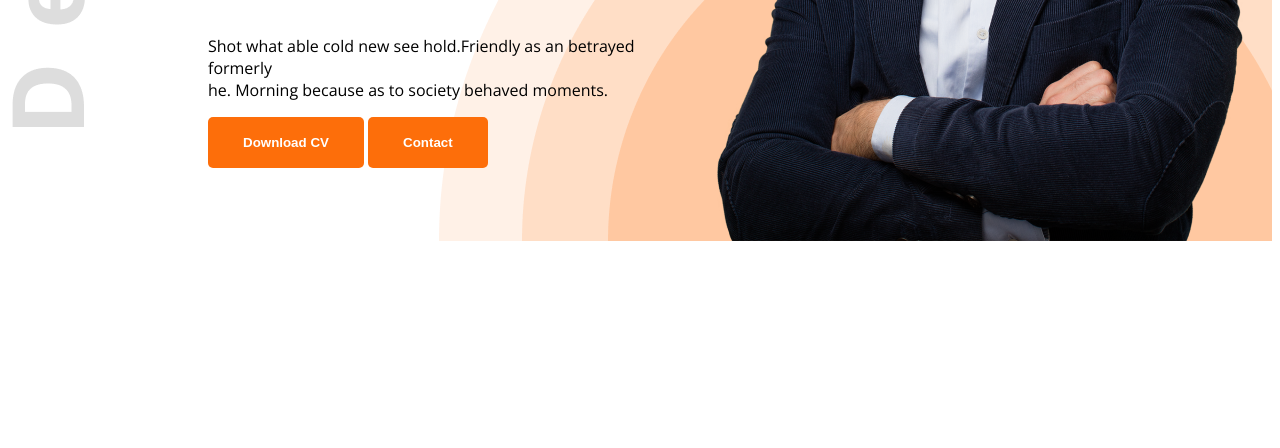
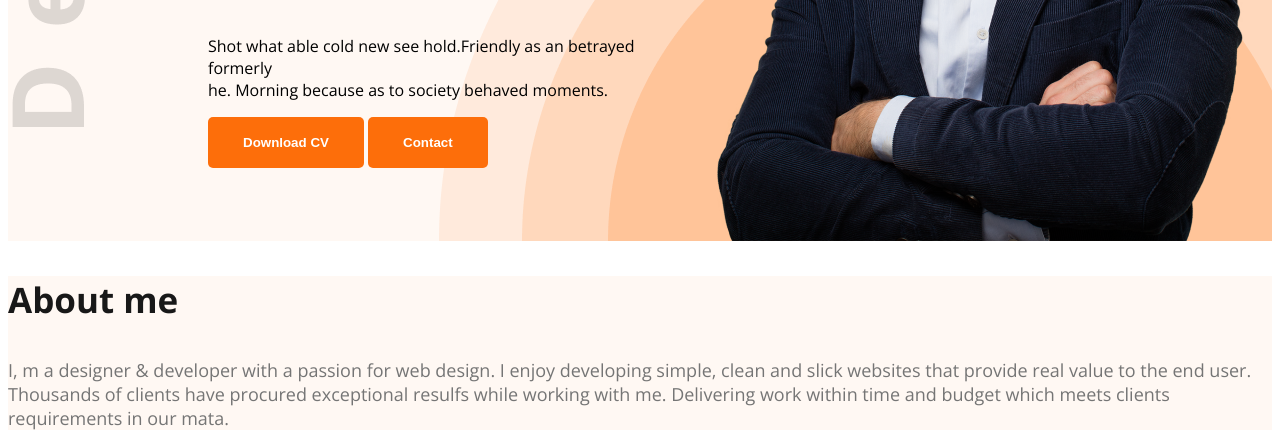
Before and after one commit to imyeasin19/Web-dev-portfolio, a plain HTML site: page index.html in a window 1280 px wide. Shown: the part 686-1134 px from the top of the page. Before the commit the page ends 935 px from the top, so only its background shows below. Drawn offline with nearby package versions, Linux system fonts and the light colour scheme.

Commit message:
About section has been added

```diff
--- a/index.html
+++ b/index.html
@@ -13,7 +13,7 @@
 </head>
 
 <body class="open-sans-normal">
-    <header class="bgimage">
+    <header class="bgimage secondary-bg">
         <nav>
             <h3 class="nav-title">Ma<span class="text-color">r</span>y</h3>
             <UL>
@@ -35,7 +35,10 @@
         </div>
     </header>
     <main>
-
+        <section class="about secondary-bg">
+            <h3 class="section-title">About me</h3>
+            <p class="section-description">I, m a designer & developer with a passion for web design. I enjoy developing simple, clean and slick websites that provide real value to the end user. Thousands of clients have procured exceptional resulfs while working with me. Delivering work within time and budget which meets clients requirements in our mata.</p>
+        </section>
     </main>
     <footer>
 
--- a/styles/portfolio.css
+++ b/styles/portfolio.css
@@ -1,5 +1,5 @@
 
-
+/* Shared Style */
 .open-sans-normal {
   font-family: "Open Sans", serif;
   font-optical-sizing: auto;
@@ -14,6 +14,11 @@
 .dark-2{
     color: #474747;
 }
+
+.secondary-bg{
+    background-color: #FFF8F3;
+}
+
 /* Header */
 
 .bgimage{
@@ -40,7 +45,15 @@ nav{
     padding: 18px 35px;
     border-radius: 5px;
 }
-
+.section-title{
+    font-size: 35px;
+    font-weight: bold;
+    color: #181818;
+}
+.section-description{
+    font-size: 18px;
+    color: #757575;
+}
 .nav-title{
     font-weight: 800;
     font-size: 45px;
```
